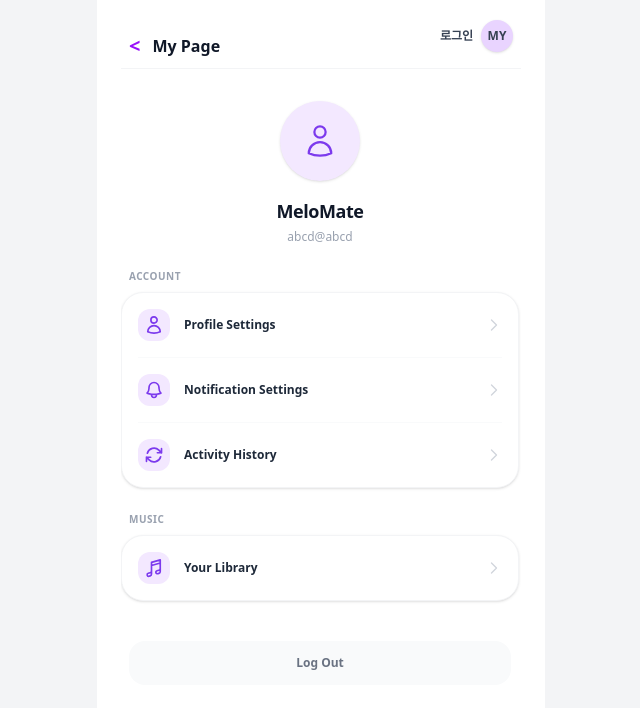
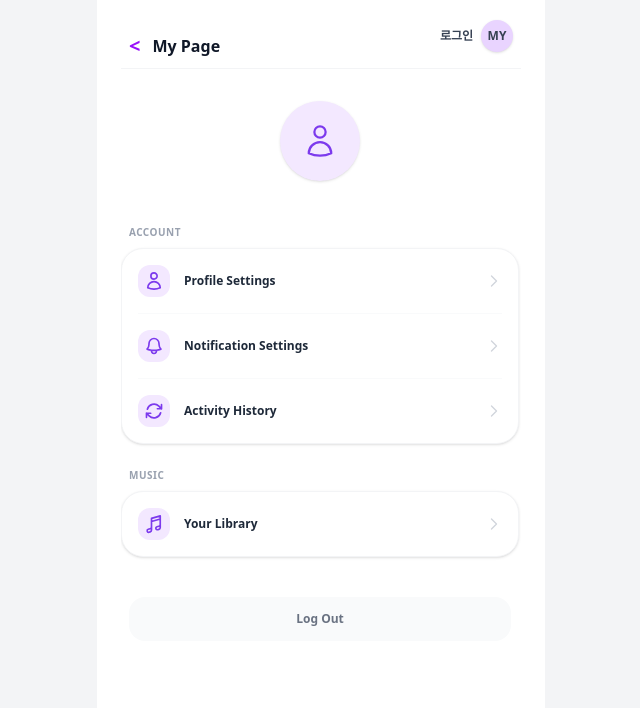
Before and after one commit to chaewoni925/MeloVoyage, a React (Vite) app in the folder FE/: page /profile in a window 1280 px wide. Shown: the top 708 px of the page, without its empty margins (319-959 px from the left). Built offline with nearby package versions, Linux system fonts and the light colour scheme; no server answers.

Commit message:
userdata 실제 로그인 유저 정보로 표시

```diff
--- a/FE/src/pages/Profile/profilePage.jsx
+++ b/FE/src/pages/Profile/profilePage.jsx
@@ -1,7 +1,8 @@
 // src/pages/profile/ProfilePage.jsx
-import React, { useState } from 'react';
+import React, { useState, useEffect } from 'react';
 import { useNavigate } from 'react-router-dom';
 import Header from '../../components/Header';
+import instance from '../../api/axios';
 
 // 메뉴 아이콘 SVG 컴포넌트 모음 (수정 예정)
 const ProfileIcon = () => (
@@ -40,16 +41,24 @@ export default function ProfilePage() {
   // 로그아웃 모달
   const [isLogoutModalOpen, setIsLogoutModalOpen] = useState(false);
 
-  const userData = {
-    nickname: "MeloMate",
-    email: "abcd@abcd"
-  };
+  const [userData, setUserData] = useState({ nickname: '', email: '' });
 
-  // 로그아웃 모달에서 최종 확인을 눌렀을 때 실행
+  useEffect(() => {
+    const fetchProfile = async () => {
+      try {
+        const res = await instance.get('/users/mypage');
+        setUserData(res.data.data);
+      } catch (error) {
+        console.error('프로필 조회 실패:', error);
+      }
+    };
+    fetchProfile();
+  }, []);
+
+  //
   const confirmLogout = () => {
     setIsLogoutModalOpen(false);
-    // localStorage.removeItem('token'); // 토큰 비우기
-    navigate('/'); // 초기 진입화면으로 이동
+    navigate('/');
   };
 
   return (
```
